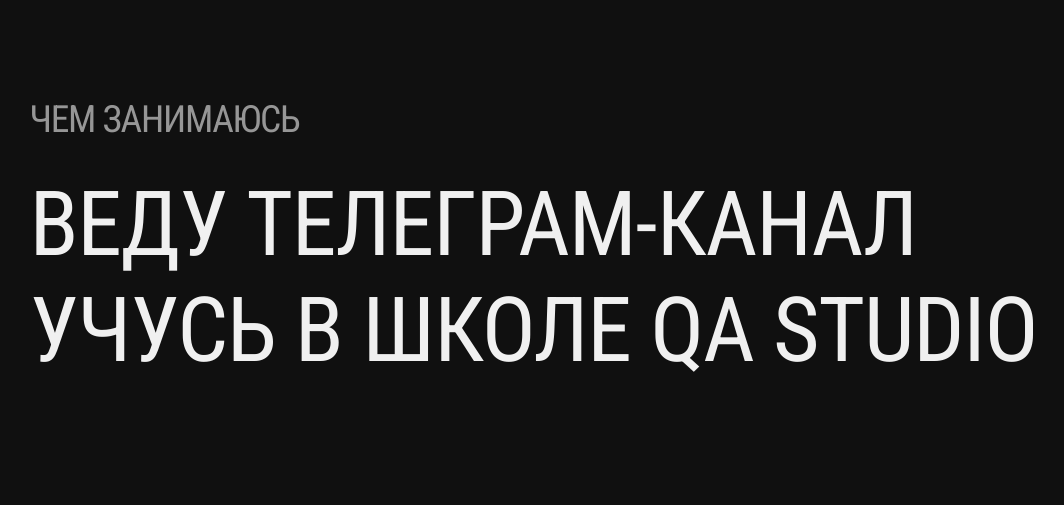
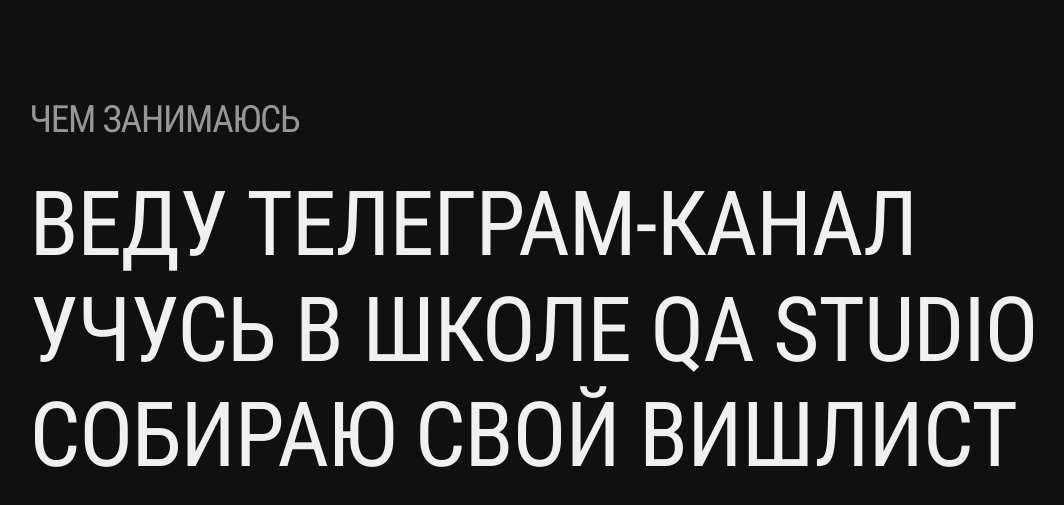
Before and after one commit to koval-a-a/koval-a-a.github.io, a plain HTML site: page index.html in a window 1280 px wide. Shown: the part 729-1234 px from the top of the page, without its empty margins (33-1097 px from the left). Drawn offline with Linux system fonts and the light colour scheme.

Commit message:
Добавил увлечения

```diff
--- a/index.html
+++ b/index.html
@@ -49,6 +49,9 @@
       <div class="entry">
         <a href="https://qa.studio/" target="_blank">Учусь в школе QA Studio</a>
       </div>
+      <div class="entry">
+        <a href="https://followish.io/app/wishlists/wjfhzelewowoyg" target="_blank">Собираю свой вишлист</a>
+      </div>
       </div>
   </body>
 </html>
```
